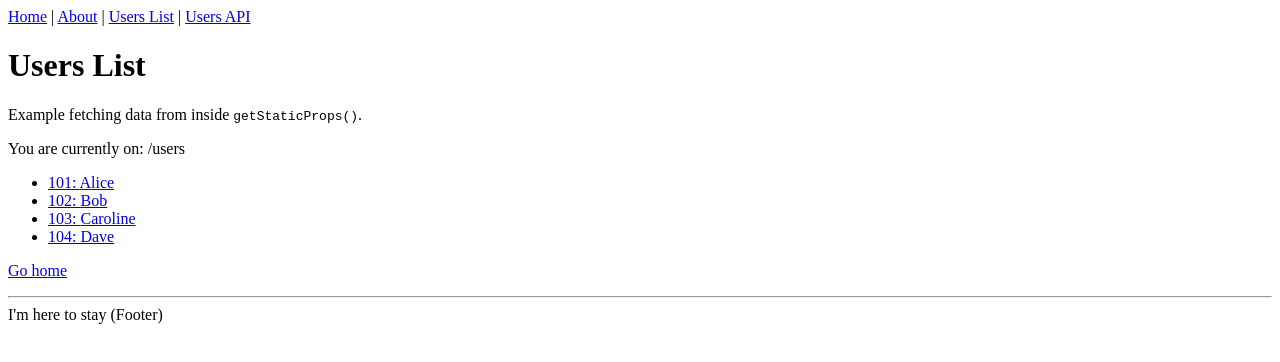
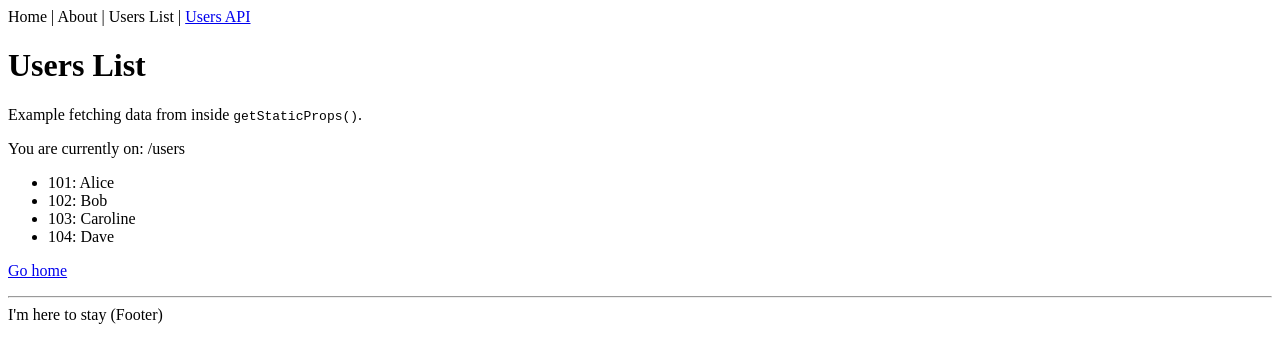
Before and after one commit to mmatongo/next-tailwind-typescript-boilerplate, a Next.js app: page /users in a window 1280 px wide. Shown: the top 362 px of the page. Built offline with nearby package versions, Linux system fonts and the light colour scheme.

Commit message:
switch to <span> from <a>

```diff
--- a/components/Layout.tsx
+++ b/components/Layout.tsx
@@ -17,17 +17,17 @@ const Layout = ({ children, title = "This is the default title" }: Props) => (
     <header>
       <nav>
         <Link href="/">
-          <a>Home</a>
+          <span>Home</span>
         </Link>{" "}
         |{" "}
         <Link href="/about">
-          <a>About</a>
+          <span>About</span>
         </Link>{" "}
         |{" "}
         <Link href="/users">
-          <a>Users List</a>
+          <span>Users List</span>
         </Link>{" "}
-        | <a href="/api/users">Users API</a>
+        | <Link href="/api/users">Users API</Link>
       </nav>
     </header>
     {children}
--- a/components/ListItem.tsx
+++ b/components/ListItem.tsx
@@ -9,9 +9,9 @@ type Props = {
 
 const ListItem = ({ data }: Props) => (
   <Link href="/users/[id]" as={`/users/${data.id}`}>
-    <a>
+    <span>
       {data.id}: {data.name}
-    </a>
+    </span>
   </Link>
 );
 
```
